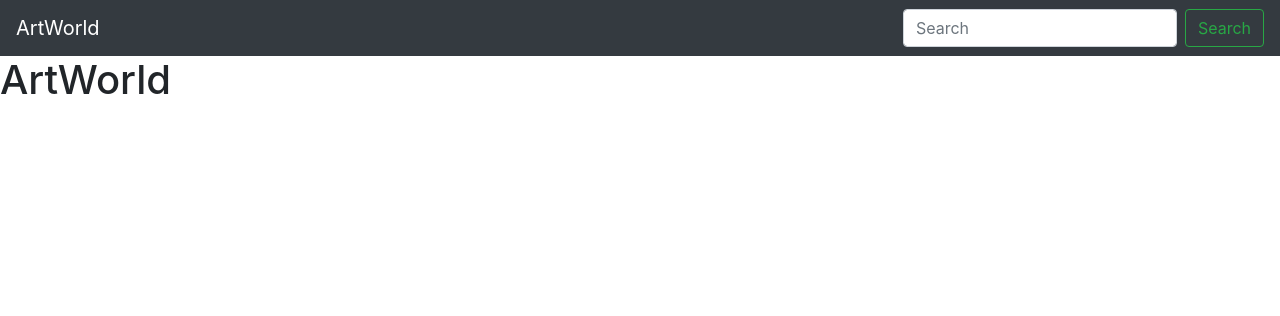
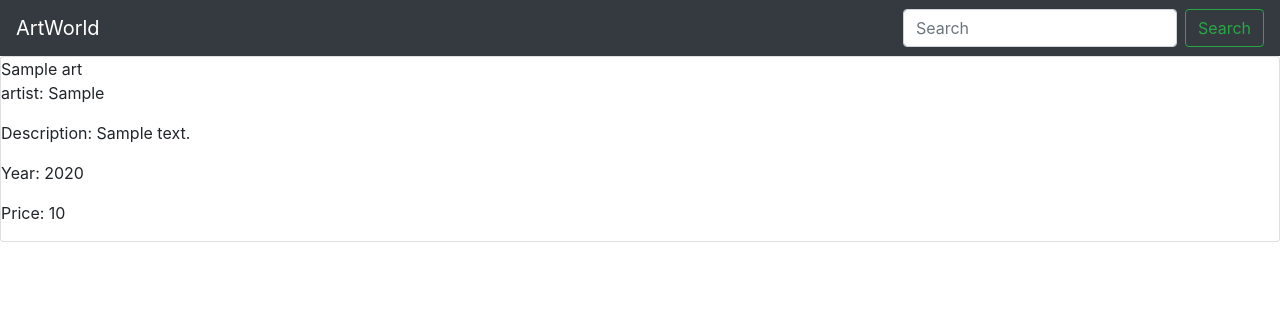
Before and after one commit to aditiohri/artworld, a Django app: page / in a window 1280 px wide. Shown: the top 316 px of the page. Run offline with Django 3.2, Linux system fonts and the light colour scheme; tables that the repository leaves empty hold one stand-in row (values such as "Sample post"); some libraries are stand-ins or nearby versions.

Commit message:
called in the database object

```diff
--- a/artworld/main_app/templates/index.html
+++ b/artworld/main_app/templates/index.html
@@ -1,5 +1,11 @@
-{% extends 'base.html' %} {% block content %}
-
-<h1>ArtWorld</h1>
-
-{% endblock %}
+{% extends 'base.html' %} {% block content %} {% for art in arts%}
+<div class="card">
+  <div class="card-content">
+    <span class="card-title">{{ art.title }}</span>
+    <p>artist: {{ art.artist }}</p>
+    <p>Description: {{ art.description }}</p>
+    <p>Year: {{ art.year }}</p>
+    <p>Price: {{ art.price }}</p>
+  </div>
+</div>
+{% endfor%} {% endblock %}
```
